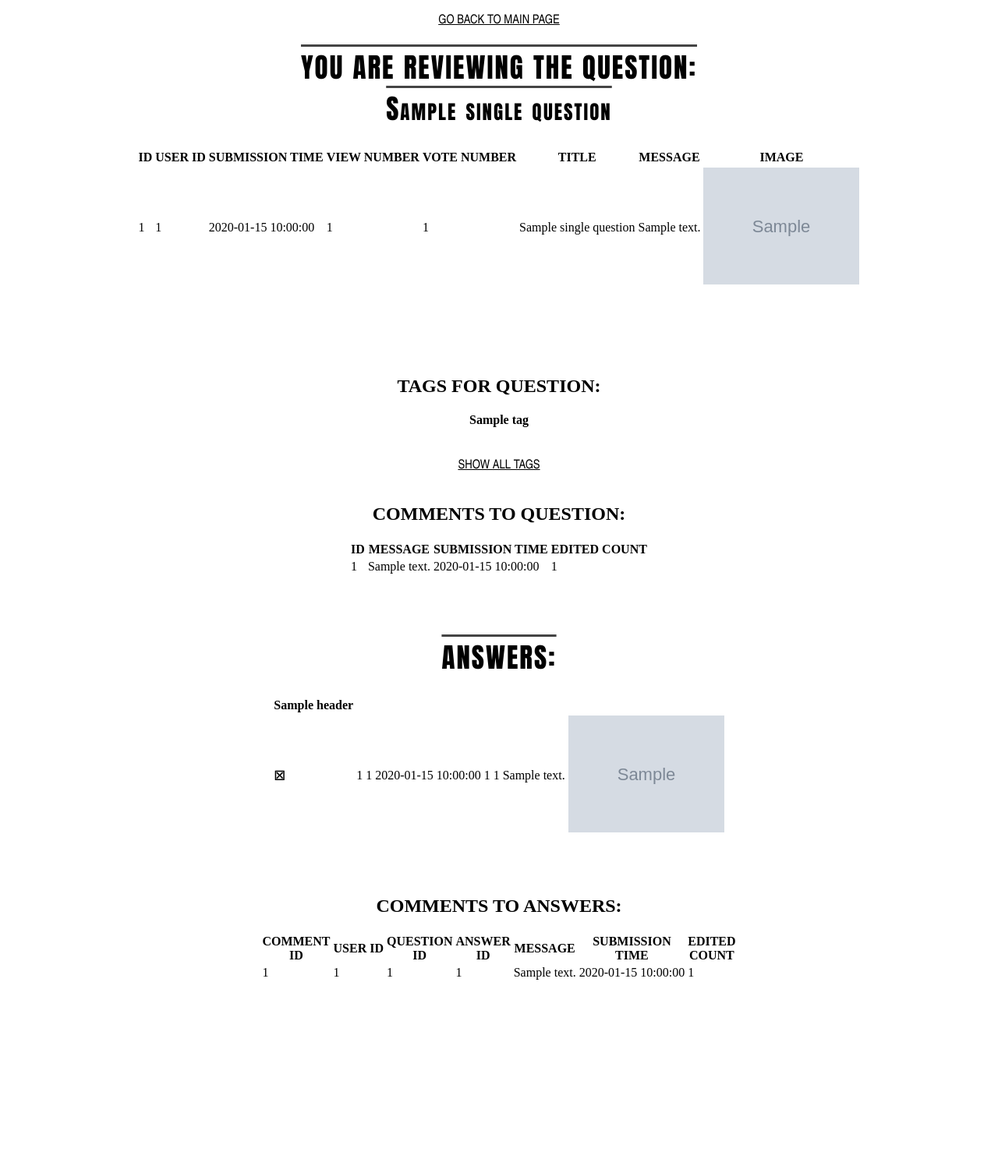
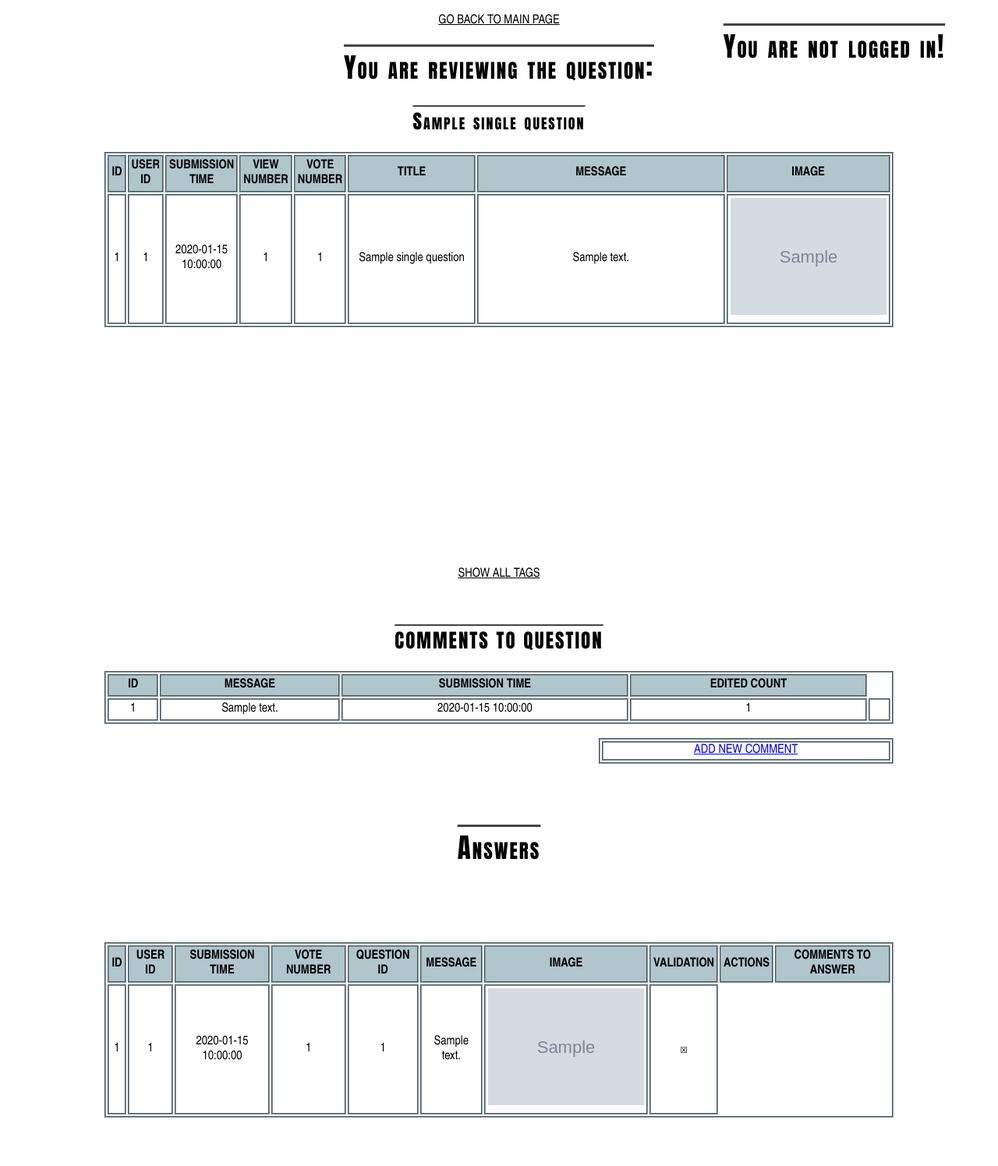
Before and after one commit to ishabelle/ASK-MATE-final-project, a Flask app: template templates/single_question.html in a window 1280 px wide. Shown: the whole page at 78% size. Before the commit the page ends 1257 px from the top, so only its background shows below. Run offline with Flask 2, Linux system fonts and the light colour scheme; the template is opened without the code that fills it: most values are stand-ins (such as "Sample title", 1, 10 or a date in 2020); grey boxes marked "Sample" are stand-in pictures.

Commit message:
added new css style

```diff
--- a/templates/single_question.html
+++ b/templates/single_question.html
@@ -1,9 +1,18 @@
 {% extends "layout.html" %}
 
 {% block content %}
+    <div class="StickyMenu">
+        {% if 'username' in session %}
+            <h1>You are logged in as:</h1>
+            <h2 class="Logged">{{ session['username'] }}</h2>
+        {% else %}
+            <h1>You are not logged in!</h1>
+        {% endif %}
+    </div>
     <p><a href="/" style="color: black">GO BACK TO MAIN PAGE</a></p>
-    <h1>YOU ARE REVIEWING THE QUESTION:<br> {{ single_question["title"] }}</h1>
-    <table class="darkTable">
+    <h1>You are reviewing the question:</h1>
+    <h2 class="QuestionTitle"> {{ single_question["title"] }}</h2>
+    <table class="MainTable">
         <thead>
         <tr>
             <th>ID</th>
@@ -14,7 +23,6 @@
             <th>TITLE</th>
             <th>MESSAGE</th>
             <th>IMAGE</th>
-
         </tr>
         </thead>
         <tbody>
@@ -24,47 +32,51 @@
             <td>{{ single_question['submission_time'] }}</td>
             <td>{{ single_question['view_number'] }}</td>
             <td>{{ single_question['vote_number'] }}</td>
-            <td>{{ single_question['title'] }}</td>
-            <td>{{ single_question['message'] }}</td>
+            <td style="width: 7cm">{{ single_question['title'] }}</td>
+            <td style="width: 15cm">{{ single_question['message'] }}</td>
             <td><img src="{{ single_question['image'] }}" height="150" alt="image from url"></td>
         </tr>
         </tbody>
     </table>
     <br>
     {% if 'user_id' in session %}
-        <p><a href="{{ url_for("delete_question", question_id=question_id) }}" class="myButton">DELETE</a></p>
-        <p><a href="{{ url_for("update_question", question_id=question_id) }}" class="myButton">EDIT</a></p>
-        <a href="{{ url_for("vote_for_question", question_id=question_id, vote_type='up') }}" class="myButton">VOTE
-            UP</a>
-        {#        <button type="button" class="vote"><a href="/question/{{ data.id }}/vote_up"><i class="fa fa-thumbs-o-up"></i></a></button>#}
-        <a href="{{ url_for("vote_for_question", question_id=question_id, vote_type='down') }}" class="myButton">VOTE
-            DOWN</a>
-    {% endif %}
-    <br>
-    <br>
-    <br>
-    {% if 'user_id' in session %}
+        <table class="HelperTable">
+
+            <td><p><a href="{{ url_for("delete_question", question_id=question_id) }}" class="myButton">DELETE<br>QUESTION</a>
+            </p>
+            </td>
+            <td><p><a href="{{ url_for("update_question", question_id=question_id) }}" class="myButton">EDIT<br>QUESTION</a>
+            </p>
+            </td>
+            <td><a href="{{ url_for("vote_for_question", question_id=question_id, vote_type='up') }}" class="myButton">LIKE!<br>QUESTION</a>
+            </td>
+            <td><a href="{{ url_for("vote_for_question", question_id=question_id, vote_type='down') }}"
+                   class="myButton">DISLIKE!<br>QUESTION</a></td>
+        </table>
+
+        <table class="HelperTable2">
+            <td>
+                <h3>TAGS FOR THIS QUESTION:</h3>
+                <a>{% for tag in tags_assigned_to_question %}
+                    {{ tag['name'] }}
+                {% endfor %}</a>
+            </td>
+            <td>
                 <form action="{{ url_for('add_connection', question_id=question_id, tag_id=tag_id) }}" method="POST">
-            <label>Select tag from existings: </label>
+                    <label class="LabelTitles">Select tag from list: </label>
                     <select name="tag-id">
                         {% for tag in all_tags %}
                             <option value="{{ tag['id'] }}">{{ tag['name'] }}</option>
                         {% endfor %}
                     </select>
-            <button type="Submit" class="smallButton">ADD TAG</button>
-            <p>or</p>
+                    <p>
+                        <button type="Submit" class="ButtonStyle">ADD TAG</button>
+                    </p>
+                    <h3>or</h3>
                     <p><a href="{{ url_for("add_tag", question_id=question_id) }}" class="myButton">ADD NEW TAG</a></p>
                 </form>
-    {% endif %}
-    <br>
-    <h2>TAGS FOR QUESTION:</h2>
-    <h4>{% for tag in tags_assigned_to_question %}
-        {{ tag['name'] }}<br>
-    {% endfor %}</h4>
-    <br>
-    <a href="{{ url_for('show_tags',tags=tags) }}" style="color: black">SHOW ALL TAGS</a>
-    <br>
-    {% if 'user_id' in session %}
+            </td>
+            <td>
                 <form action="{{ url_for('delete_tag', question_id=question_id, tag_id=tag_id) }}" method="POST">
                     <label>Select tag for delete:</label>
                     <select name="tag-id">
@@ -72,18 +84,29 @@
                             <option value="{{ tag['id'] }}">{{ tag['name'] }}</option>
                         {% endfor %}
                     </select>
-            <button type="Submit" class="smallButton">DELETE TAG</button>
+                    <p>
+                        <button type="Submit" class="ButtonStyle">DELETE TAG</button>
+                    </p>
                 </form>
+            </td>
+        </table>
     {% endif %}
+    <br><br><br><br><br><br><br><br>
+    <br><br><br><br><br><br><br><br>
+    <a href="{{ url_for('show_tags',tags=tags) }}" style="color: black">SHOW ALL TAGS</a>
+    <br><br>
     <br>
-    <h2>COMMENTS TO QUESTION:</h2>
-    <table class="darkTable">
+    <h2 class="QuestionTitle">COMMENTS TO QUESTION</h2>
+    <table class="MainTable">
         <thead>
         <tr>
             <th>ID</th>
             <th>MESSAGE</th>
             <th>SUBMISSION TIME</th>
             <th>EDITED COUNT</th>
+            {% if 'user_id' in session %}
+                <th>MORE</th>
+            {% endif %}
         </tr>
         </thead>
         <tbody>
@@ -93,71 +116,89 @@
                 <td>{{ comment["message"] }}</td>
                 <td>{{ comment["submission_time"] }}</td>
                 <td>{{ comment["edited_count"] }}</td>
+                <td>
                     {% if 'user_id' in session %}
-                    <td>
-                        <a href="{{ url_for("update_comment", comment_id=comment["id"], question_id=question_id) }}">EDIT</a>
+                        <p>
+                            <a href="{{ url_for("update_comment", comment_id=comment["id"], question_id=question_id) }}"
+                               methods="post">EDIT
+                                COMMENT</a></p>
+                        <p>
+                            <a href="{{ url_for("delete_comment", comment_id=comment["id"], question_id=question_id) }}">DELETE
+                                COMMENT</a></p>
+                    {% endif %}
                 </td>
-                    <td>
-                        <a href="{{ url_for("delete_comment", comment_id=comment["id"], question_id=question_id) }}">DELETE</a>
-                    </td>
-                {% endif %}
             </tr>
         {% endfor %}
         </tbody>
     </table>
-    {% if 'username' in session %}
-        <p><a href="{{ url_for('add_comment_to_question', question_id=question_id) }}" class="myButton">ADD NEW
-            COMMENT</a>
-        </p>
-    {% endif %}
     <br>
-    <br>
-    <br>
+    <table class="HelperTable3">
+        <td><a href="{{ url_for('add_comment_to_question', question_id=question_id) }}" class="myButton">ADD
+            NEW COMMENT</a></td>
+    </table>
+    <br><br><br><br><br>
 
 
-    <h1>ANSWERS:</h1>
-    <table class="darkTable">
+    <h1>Answers</h1>
+    {% if 'username' in session %}
+        <a href="{{ url_for('add_new_answer',question_id=question_id) }}" class="myButton">ADD NEW ANSWER</a>
+    {% endif %}
+    <br><br>
+    <table class="MainTable">
         <thead>
         <tr>
-            {% for header in answer_headers %}
-                <th scope="col">{{ header }}</th>
-            {% endfor %}
+            <th>ID</th>
+            <th>USER ID</th>
+            <th>SUBMISSION TIME</th>
+            <th>VOTE NUMBER</th>
+            <th>QUESTION ID</th>
+            <th>MESSAGE</th>
+            <th>IMAGE</th>
+            <th>VALIDATION</th>
+            <th>ACTIONS</th>
+            <th>COMMENTS TO ANSWER</th>
+
+
         </tr>
         </thead>
         <tbody>
         {% for answer in answers_to_single_question %}
             <tr>
+                <td> {{ answer["id"] }}</td>
+                <td> {{ answer["user_id"] }}</td>
+                <td> {{ answer["submission_time"] }}</td>
+                <td> {{ answer["vote_number"] }}</td>
+                <td> {{ answer["question_id"] }}</td>
+                <td> {{ answer["message"] }}</td>
+                <td><img src="{{ answer['image'] }}" height="150" alt="image from url"></td>
                 {% if answer['validation'] == True %}
                     <td><strong>&#9745;</strong></td>
                 {% else %}
                     <td><strong>&#9746;</strong></td>
                 {% endif %}
 
-                <td> {{ answer["id"] }}</td>
-                <td>{{ answer["user_id"] }}</td>
-                <td> {{ answer["submission_time"] }}</td>
-                <td> {{ answer["vote_number"] }}</td>
-                <td> {{ answer["question_id"] }}</td>
-                <td> {{ answer["message"] }}</td>
-                <td><img src="{{ answer['image'] }}" height="150" alt="image from url"></td>
-
-
                 {% if 'username' in session %}
                     <td>
-                        <a href="{{ url_for("add_comment_to_answer", answer_id=answer["id"], question_id=answer["question_id"]) }}">COMMENT
-                            ANSWER</a></td>
+                        <p><a href="{{ url_for("add_comment_to_answer", answer_id=answer["id"], question_id=answer["question_id"]) }}">COMMENT
+                            ANSWER</a></p>
+
+                        <a href="{{ url_for("update_answer", answer_id=answer["id"], question_id=answer["question_id"]) }}">EDIT
+                            ANSWER</a>
+
+                        <p>
+                            <a href="{{ url_for("delete_answer", answer_id=answer["id"], question_id=answer["question_id"]) }}">DELETE
+                                ANSWER</a></p>
+
+                        <a href="{{ url_for("vote_for_answer", answer_id=answer["id"], question_id=answer["question_id"], vote_type='up') }}">VOTE
+                            UP</a>
+
+                        <p>
+                            <a href="{{ url_for('vote_for_answer', answer_id=answer["id"], question_id=answer["question_id"], vote_type='down') }}">VOTE
+                                DOWN</a></p>
+                    </td>
                     <td>
-                        <a href="{{ url_for("update_answer", answer_id=answer["id"], question_id=answer["question_id"]) }}">EDIT
-                            ANSWER</a></td>
-                    <td>
-                        <a href="{{ url_for("delete_answer", answer_id=answer["id"], question_id=answer["question_id"]) }}">DELETE
-                            ANSWER</a></td>
-                    <td>
-                        <a href="{{ url_for("vote_for_answer", answer_id=answer["id"], question_id=answer["question_id"], vote_type='up') }}">VOTE
-                            UP</a></td>
-                    <td>
-                        <a href="{{ url_for('vote_for_answer', answer_id=answer["id"], question_id=answer["question_id"], vote_type='down') }}">VOTE
-                            DOWN</a></td>
+                    <p><a href="{{ url_for('display_comment_to_answer', question_id=answer["question_id"], answer_id=answer["id"]) }}" style="color: black">SEE COMMENTS FOR THIS ANSWER</a></p>
+                    </td>
                     <td>
                         {% if session['user_id'] == single_question['user_id'] %}
                             {% if answer['validation'] == True %}
@@ -172,60 +213,13 @@
                                 </form>
                             {% endif %}
                         {% endif %}
-
                     </td>
                 {% endif %}
             </tr>
         {% endfor %}
         </tbody>
-    </table>
-    <br>
-    {% if 'username' in session %}
-        <a href="{{ url_for('add_new_answer',question_id=question_id) }}" class="myButton">ADD NEW ANSWER</a>
-    {% endif %}
-
-
-
-
-
-
         <br>
         <br>
-    <h2>COMMENTS TO ANSWERS:</h2>
-    <table class="darkTable">
-        <thead>
-        <tr>
-            <th>COMMENT<br>ID</th>
-            <th>USER ID</th>
-            <th>QUESTION<br>ID</th>
-            <th>ANSWER<br>ID</th>
-            <th>MESSAGE</th>
-            <th>SUBMISSION<br>TIME</th>
-            <th>EDITED<br>COUNT</th>
-        </tr>
-        </thead>
-        <tbody>
-        {% for comment in comment_to_answer %}
-            <tr>
-                <td>{{ comment["id"] }}</td>
-                <td>{{ comment["user_id"] }}</td>
-                <td>{{ comment["question_id"] }}</td>
-                <td>{{ comment["answer_id"] }}</td>
-                <td>{{ comment["message"] }}</td>
-                <td>{{ comment["submission_time"] }}</td>
-                <td>{{ comment["edited_count"] }}</td>
-                {% if 'username' in session %}
-                    <td>
-                        <a href="{{ url_for("update_comment", comment_id=comment["id"], question_id=comment["question_id"]) }}">EDIT</a>
-                    </td>
-                    <td>
-                        <a href="{{ url_for("delete_comment", comment_id=comment["id"], question_id=question_id) }}">DELETE</a>
-                    </td>
-                {% endif %}
-            </tr>
-        {% endfor %}
-        </tbody>
     </table>
+<br><br><br>
 {% endblock %}
-<br>
-<br>
```
Lines whose indentation alone changed are shown as unchanged.
